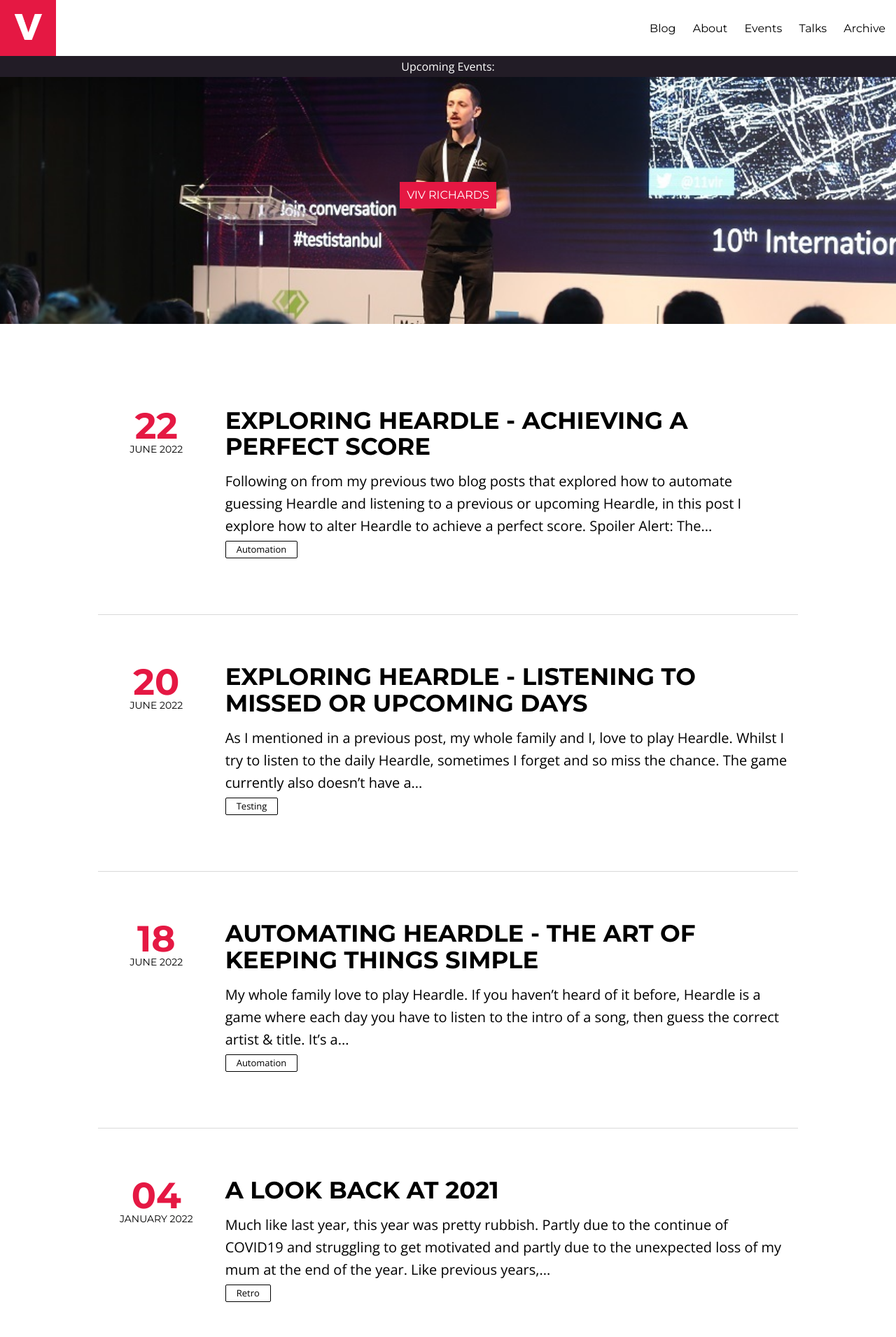
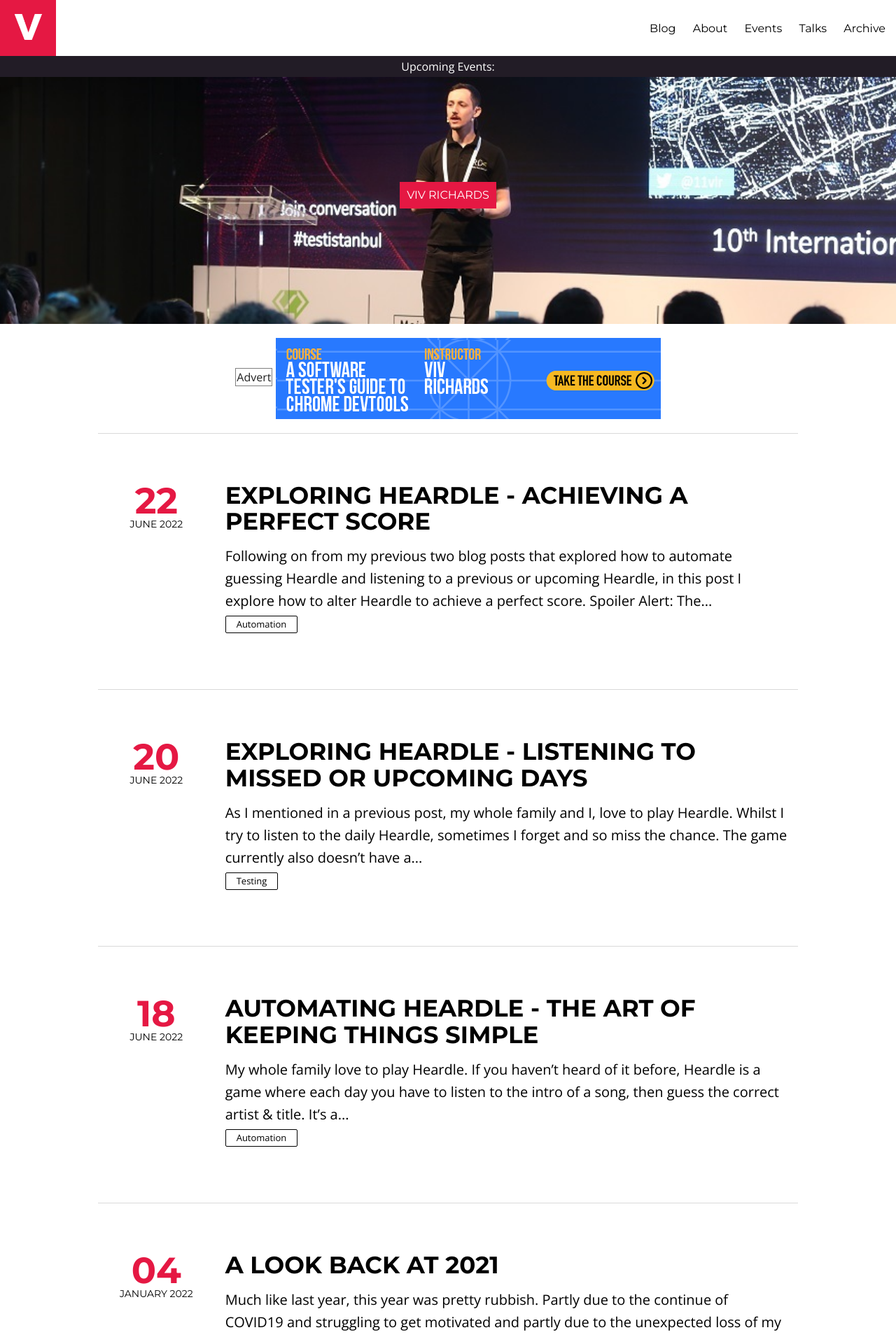
Before and after one commit to vivrichards600/vivrichards600.github.io, a Jekyll site: the page built from index.html, in a window 1280 px wide. Shown: the top 1911 px of the page at 70% size. Built offline with Jekyll 4.4.1, drawn with Linux system fonts in a browser that asks for light colours; nearby versions of some CDN libraries.

Commit message:
Adding course advert to top of home page

```diff
--- a/assets/css/post.css
+++ b/assets/css/post.css
@@ -643,3 +643,23 @@ iframe {
   max-width: 56.25rem;
   font-size: 1.125rem;
 }
+
+.advert {
+  text-align: center;
+  margin-top: 20px;
+  width: 100%;
+  margin-left: auto;
+  margin-right: auto;
+  padding-bottom: 20px;
+  max-width: 62.5rem;
+  border-bottom: 0.0625rem solid #d9d9d9;
+}
+
+.advert:before {
+  content: "Advert";
+  clear: both;
+  flat: lef;
+  clear: both;
+  border: 1px solid grey;
+  padding: 1px;
+}
--- a/index.html
+++ b/index.html
@@ -6,6 +6,9 @@ headline: Welcome to my brain dump
 tags: [Viv, Richards, software, development, testing, automation, community, swansea, south wales, uk]
 ---
 
+    <article class="advert fadeInDown">
+        <a href="https://www.ministryoftesting.com/dojo/courses/a-software-tester-s-guide-to-chrome-devtools" target="_blank"><img src="/images/course_banner.png" alt="A software testers guide to Chrome DevTools course"></a>
+    </article>
 	{% for post in site.posts %}
     <article class="notepad-index-post post row">
         <div class="small-12 medium-3 large-2 columns datetime">
```
